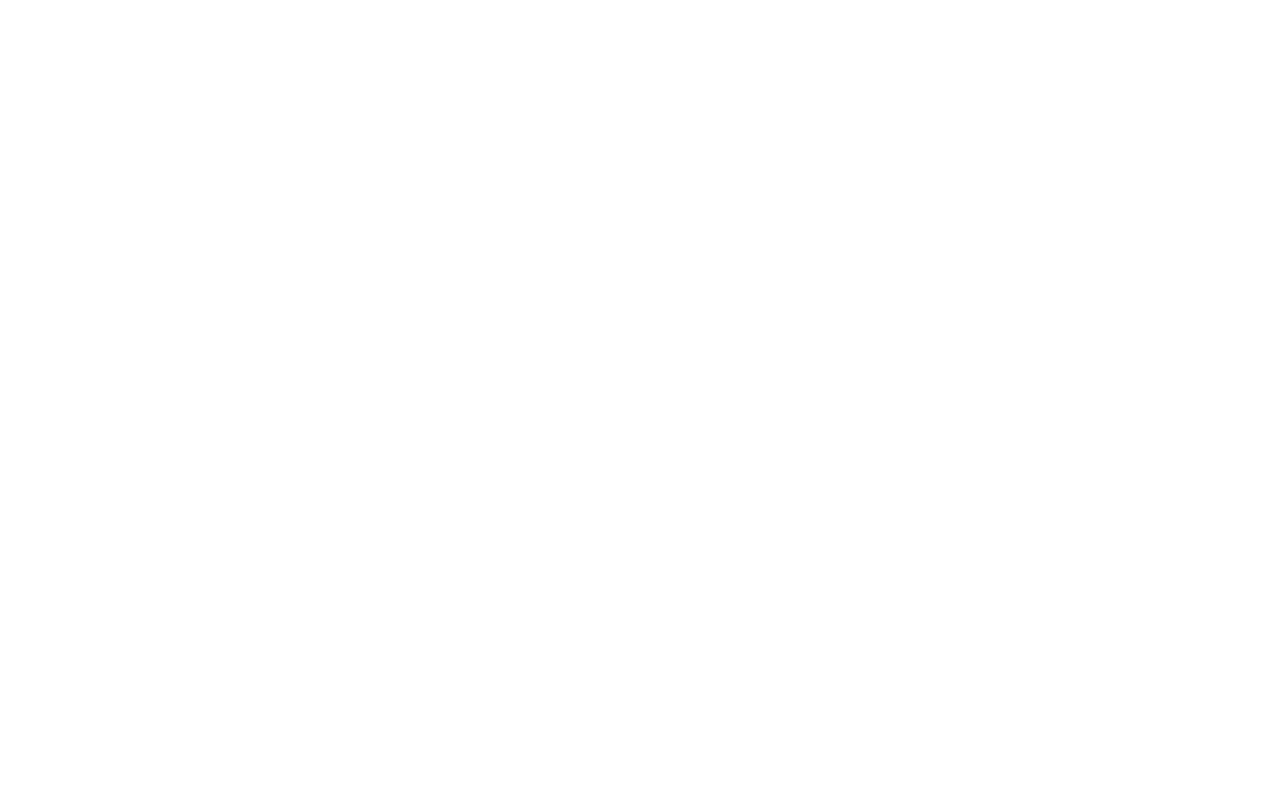
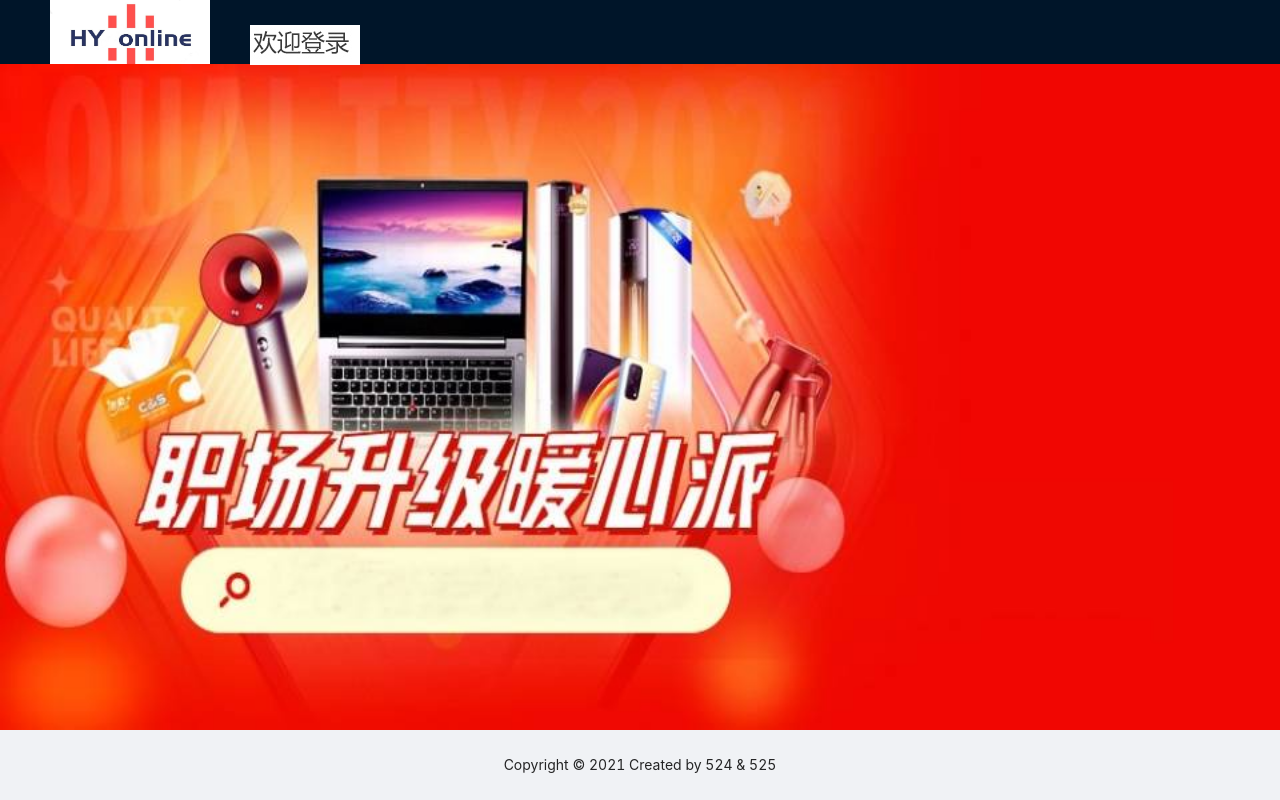
Before and after one commit to Echochuan/Honline, a React (Create React App) app: page /init in a window 1280 px wide. Before the commit this address had no page. Built offline with nearby package versions, Linux system fonts and the light colour scheme.

Commit message:
:sparkles: 设置登陆的跳转逻辑

```diff
--- a/src/App.tsx
+++ b/src/App.tsx
@@ -2,11 +2,13 @@ import React from "react";
 import { Route, Routes } from "react-router-dom";
 import Login from "./pages/login/index";
 import Register from "./pages/register/index";
+import Init from "./pages/Init/index"
 
 const App = () => {
   return (
     <Routes>
       <Route path="/" element={<Login />} />
+      <Route path="/init" element={<Init />} />
       <Route path="/register" element={<Register/>} />
       <Route path="/login" element={<Login />} />
     </Routes>
--- a/src/components/loginBox/index.tsx
+++ b/src/components/loginBox/index.tsx
@@ -5,21 +5,29 @@ import { UserOutlined, KeyOutlined } from "@ant-design/icons";
 import { getName } from "../../redux/action"
 import store from "../../redux/store";
 
+const data = {
+  username: "1",
+  password:"1",
+  login: false,
+}
+
 const LoginBox = () => {
   const onFinish = (values: any) => {
     //在这里调用登陆接口，判断返回的状态码是不是 200 ，如果是则跳转进主页， 如果不是则发出警告
-    message.success("登陆成功");
-    //测试存入 store
+    if (values.username === data.username && values.password === data.password) {
+      message.success("登陆成功");
+          //测试存入 store
     const action = getName(values.username);
-    console.log("1");
     store.dispatch(action);
+      window.location.href = "/init";
+    }
+    else {
+      message.error("账户不存在或密码错误");
+    }
 
-    store.subscribe(() => {
-      console.log("subscribe", store.getState());
-    });
-
-    message.error("账户不存在或密码错误");
-
+    // store.subscribe(() => {
+    //   console.log("subscribe", store.getState());
+    // });
   };
 
   const onFinishFailed = (errorInfo: any) => {
--- /dev/null
+++ b/src/pages/Init/index.tsx
@@ -0,0 +1,26 @@
+import { Layout } from "antd";
+import "./index.css";
+
+const { Header, Footer, Content } = Layout;
+
+const Init = () => {
+  return (
+    <div>
+      <Layout style={{ height: "100vh" }}>
+        <Header>
+          <div className="logo">
+            <div className="welcome"></div>
+          </div>
+        </Header>
+        <Layout>
+          <Content className="content">
+            {" "}
+          </Content>
+        </Layout>
+        <Footer>Copyright © 2021 Created by 524 & 525</Footer>
+      </Layout>
+    </div>
+  );
+};
+
+export default Init;
```
Also changed, not shown: src/pages/Init/index.css (added).
